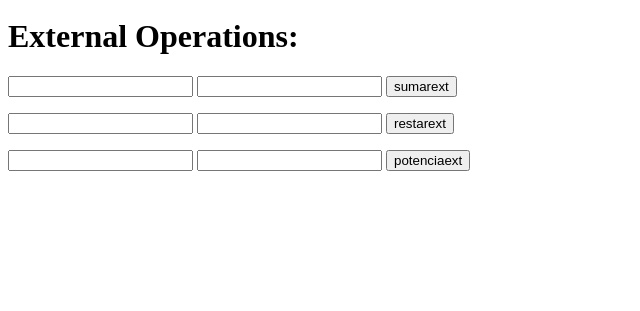
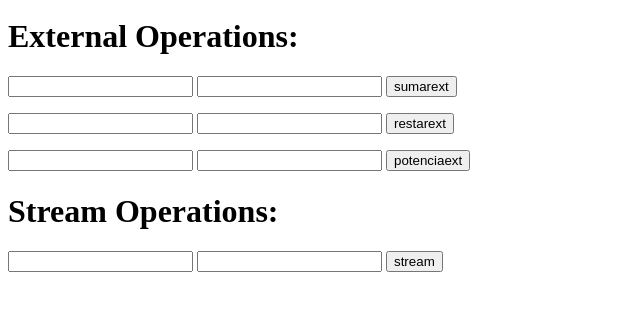
Before and after one commit to Daniellogic/bdfirsthomework, a Django app: page / in a window 1280 px wide. Shown: the part 165-476 px from the top of the page, without its empty margins (0-640 px from the left). Run offline with Django 3.2, Linux system fonts and the light colour scheme.

Commit message:
added streamhttpresponse for power operations

```diff
--- a/firsthomework/urls.py
+++ b/firsthomework/urls.py
@@ -26,5 +26,6 @@ urlpatterns = [
     url(r'^restarext/$', views.restarext, name = 'restarext'),
     url(r'^potencia/$', views.potencia, name = 'potencia'),
     url(r'^potenciaext/$', views.potenciaext, name = 'potenciaext'),
+    url(r'^stream/$', views.stream_response, name = 'stream_response'),
     url(r'^admin/', admin.site.urls),
 ]
--- a/operation/views.py
+++ b/operation/views.py
@@ -8,6 +8,27 @@ from django.http import JsonResponse
 # Create your views here.
 
 import services
+
+import time
+from django.http import StreamingHttpResponse
+
+def stream_response(request):
+    try:
+        number_a = Decimal(request.GET['number_a'])
+        number_b =  Decimal(request.GET['number_b'])
+    except:
+        return HttpResponse("Exception")
+    resp = StreamingHttpResponse(stream_response_generator(number_a, number_b))
+    return resp
+
+def stream_response_generator(number_a, number_b):
+    cont = 0
+    res = 1
+    while (cont < number_b) :
+        res = res * number_a
+        yield '{} <br /> {}'.format(res, ' ')
+        cont = cont + 1
+        time.sleep(0.2)
 
 def home(request):
     #return render_to_response("sumar.html", RequestContext(request))
--- a/static/templates/sumar.html
+++ b/static/templates/sumar.html
@@ -38,5 +38,11 @@
       <input type='number' name="number_b">
       <input type='submit' value='potenciaext' class='btn btn-success btn-block'>
     </form>
+    <h1>Stream Operations:</h1>
+    <form method='GET' action='stream'>
+      <input type='number' name="number_a">
+      <input type='number' name="number_b">
+      <input type='submit' value='stream' class='btn btn-success btn-block'>
+    </form>
   <body></body>
 </html>
```
